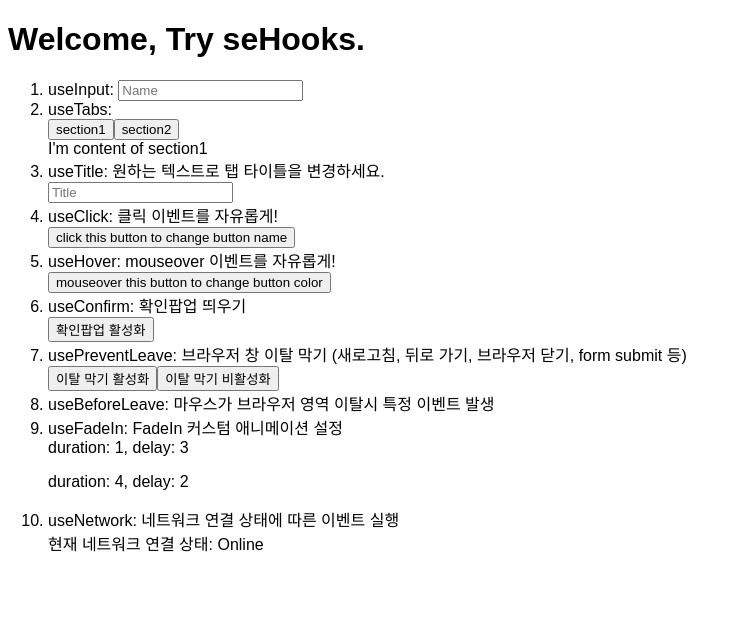
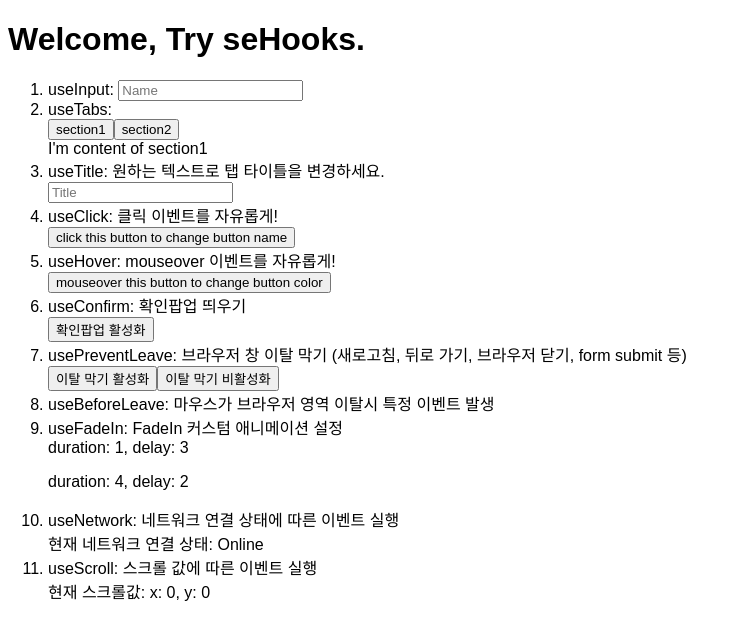
Before and after one commit to seheeeeee/seHooks, a React (Create React App) app: page / in a window 1280 px wide. Shown: the top 640 px of the page, without its empty margins (0-741 px from the left). Built offline with nearby package versions, Linux system fonts and the light colour scheme.

Commit message:
useScroll

```diff
--- a/src/App.js
+++ b/src/App.js
@@ -27,6 +27,7 @@ export default function App() {
     useBeforeLeave,
     useFadeIn,
     useNetwork,
+    useScroll,
   } = hooks;
 
   // useInput
@@ -77,8 +78,11 @@ export default function App() {
   };
   const isOnline = useNetwork(handleChangeNetwork);
 
+  //useScroll
+  const { x: scrollX, y: scrollY } = useScroll();
+
   return (
-    <div className="App">
+    <div className="App" style={{ height: "1000vh" }}>
       <h1>Welcome, Try seHooks.</h1>
       <ol>
         <li>
@@ -144,6 +148,10 @@ export default function App() {
           useNetwork: 네트워크 연결 상태에 따른 이벤트 실행
           <div>현재 네트워크 연결 상태: {isOnline ? "Online" : "Offline"}</div>
         </li>
+        <li>
+          useScroll: 스크롤 값에 따른 이벤트 실행
+          <div>현재 스크롤값: {`x: ${scrollX}, y: ${scrollY}`}</div>
+        </li>
       </ol>
     </div>
   );
--- a/src/hooks/index.js
+++ b/src/hooks/index.js
@@ -8,6 +8,7 @@ import usePreventLeave from "./usePreventLeave";
 import useBeforeLeave from "./useBeforeLeave";
 import useFadeIn from "./useFadeIn";
 import useNetwork from "./useNetwork";
+import useScroll from "./useScroll";
 
 export default {
   useInput,
@@ -20,4 +21,5 @@ export default {
   useBeforeLeave,
   useFadeIn,
   useNetwork,
+  useScroll,
 };
--- /dev/null
+++ b/src/hooks/useScroll.js
@@ -0,0 +1,15 @@
+import React, { useState, useEffect } from "react";
+
+const useScroll = () => {
+  const [pos, setPos] = useState({ x: 0, y: 0 });
+  const handleScroll = () => {
+    setPos({ x: window.scrollX, y: window.scrollY });
+  };
+  useEffect(() => {
+    window.addEventListener("scroll", handleScroll);
+    return () => window.removeEventListener("scroll", handleScroll);
+  }, []);
+  return pos;
+};
+
+export default useScroll;
```
